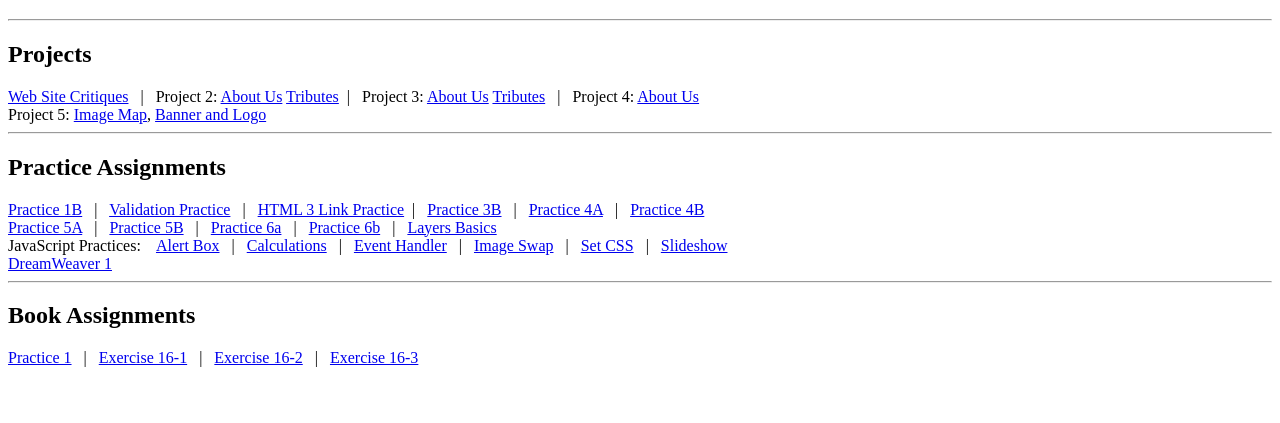
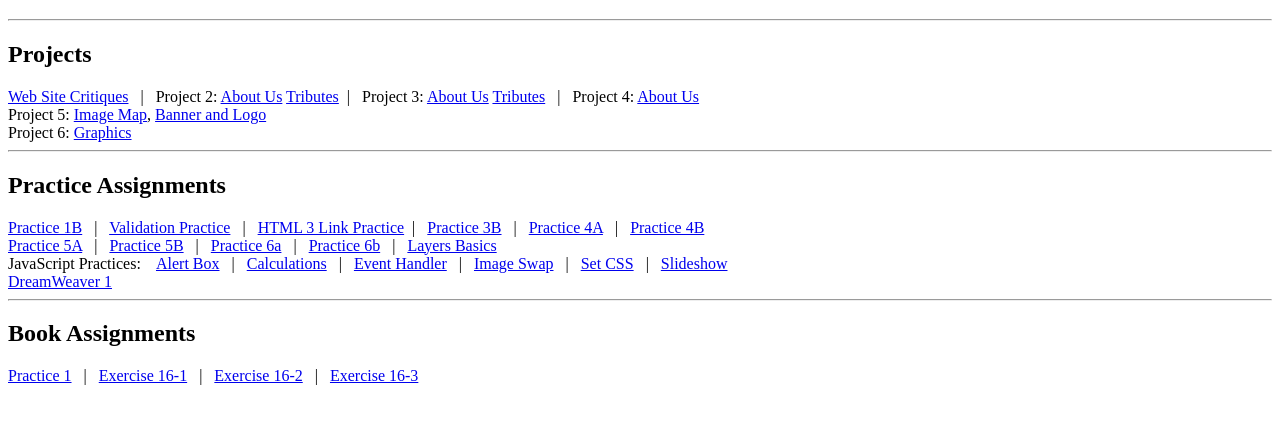
Before and after one commit to adamjeppson/INFO_2410, a plain HTML site: page index.html in a window 1280 px wide. Shown: the part 61-484 px from the top of the page. Drawn offline with Linux system fonts and the light colour scheme.

Commit message:
Add files via upload

```diff
--- a/index.html
+++ b/index.html
@@ -11,7 +11,10 @@
 <h2>Projects</h2>
 <a href="/projects/site_critique_1.html">Web Site Critiques</a> &nbsp;&nbsp;|&nbsp;&nbsp; Project 2: <a href="Projects/project2/AboutUs.html">About Us</a> <a href="Projects/project2/tributes.html">Tributes</a>&nbsp;&nbsp;|&nbsp;&nbsp; Project 3:  <a href="Projects/project3/AboutUs.html">About Us</a> <a href="Projects/project3/tributes.html">Tributes</a> &nbsp;&nbsp;|&nbsp;&nbsp;
 Project 4: <a href="Projects/project4/AboutUs.html">About Us</a> <br>
-Project 5: <a href="Projects/project5/index.html">Image Map</a>, <a href="Projects/project5/graphics.html">Banner and Logo</a>
+Project 5: <a href="Projects/project5/index.html">Image Map</a>, <a href="Projects/project5/graphics.html">Banner and Logo</a> <br>
+Project 6: <a href="Projects/project6/index.htm">Graphics</a>
+
+
 
 <hr />
 <h2>Practice Assignments</h2>
```
